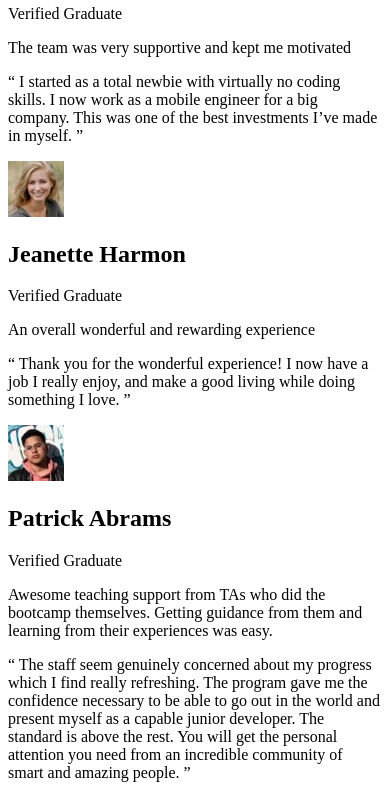
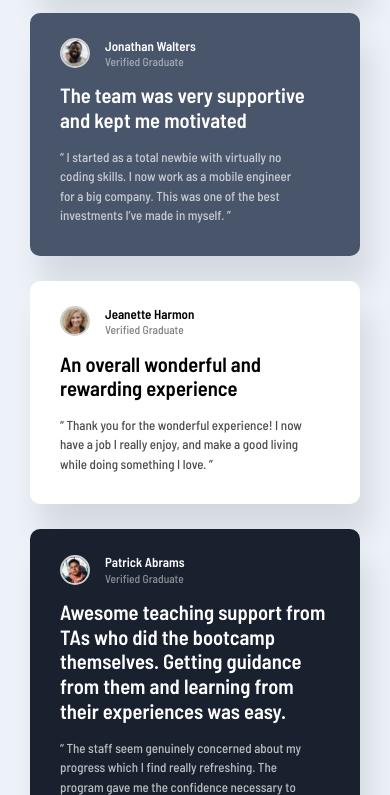
Before and after one commit to antonio-barrera/testimonials-grid-section-main, a plain HTML site: page index.html in a window 390 px wide. Shown: the part 521-1316 px from the top of the page. Drawn offline with Linux system fonts and the light colour scheme.

Commit message:
feat: mobile design created

```diff
--- a/styles/main.css
+++ b/styles/main.css
@@ -1,4 +1,112 @@
+@import url('https://fonts.googleapis.com/css2?family=Barlow+Semi+Condensed:wght@500;600&display=swap');
 
+:root {
+    --moderate-violet: hsl(263, 55%, 52%);
+    --dark-grayish-blue: hsl(217, 19%, 35%);
+    --dark-blackish-blue: hsl(219, 29%, 14%);
+    --normal-white: hsl(0, 0%, 100%);
+    --light-gray: hsl(0, 0%, 81%);
+    --light-grayish-blue: hsl(210, 46%, 95%);
+}
+
+* {
+    padding: 0;
+    margin: 0;
+}
+
+*,
+*::before,
+*::after {
+    box-sizing: inherit;
+}
+
+html {
+    font-size: 62.5%;
+    box-sizing: border-box;
+}
+
+body {
+    font-size: 1.3rem;
+    font-weight: 500;
+    font-family: 'Barlow Semi Condensed', sans-serif;
+    line-height: 1.5;
+    color: var(--normal-white);
+    display: flex;
+    flex-direction: column;
+    justify-content: center;
+    align-items: center;
+    background: var(--light-grayish-blue);
+}
+
+.testimonials-section {
+    display: grid;
+    grid-template-columns: 33rem;
+    grid-row-gap: 2.5rem;
+    margin: 5rem;
+}
+
+.testimonial {
+    padding-top: 2.5rem;
+    padding-bottom: 3rem;
+    padding-right: 3rem;
+    padding-left: 3rem;
+    border-radius: 1rem;
+    box-shadow: 1rem 3rem 3rem 0rem rgba(0, 0, 0, 0.1);
+}
+
+.testimonial-header {
+    display: flex;
+    align-items: center;
+}
+
+.person-image {
+    width: 3rem;
+    height: 3rem;
+    border: solid 0.25rem var(--light-gray);
+    border-radius: 50%;
+}
+
+.person-info {
+    margin-left: 1.5rem;
+    line-height: 1.25;
+}
+
+.person-name {
+    font-size: 1.3rem;
+}
+
+.person-state {
+    font-size: 1.15rem;
+    opacity: 0.5;
+}
+
+.testimonial-experience {
+    font-weight: 600;
+    font-size: 2.06rem;
+    line-height: 1.2;
+    margin: 1.5rem auto;
+}
+
+.testimonial-quote {
+    opacity: 0.7;
+    margin-right: 2.2rem;
+}
+
+#first-testimonial {background: var(--moderate-violet);}
+
+#second-testimonial {background: var(--dark-grayish-blue);}
+
+#third-testimonial {
+    background: var(--normal-white);
+    color: #000;
+}
+
+#fourth-testimonial {background: var(--dark-blackish-blue);}
+
+#fifth-testimonial {
+    background: var(--normal-white);
+    color: #000;
+}
 
 .attribution {
     font-size: 11px;
```
